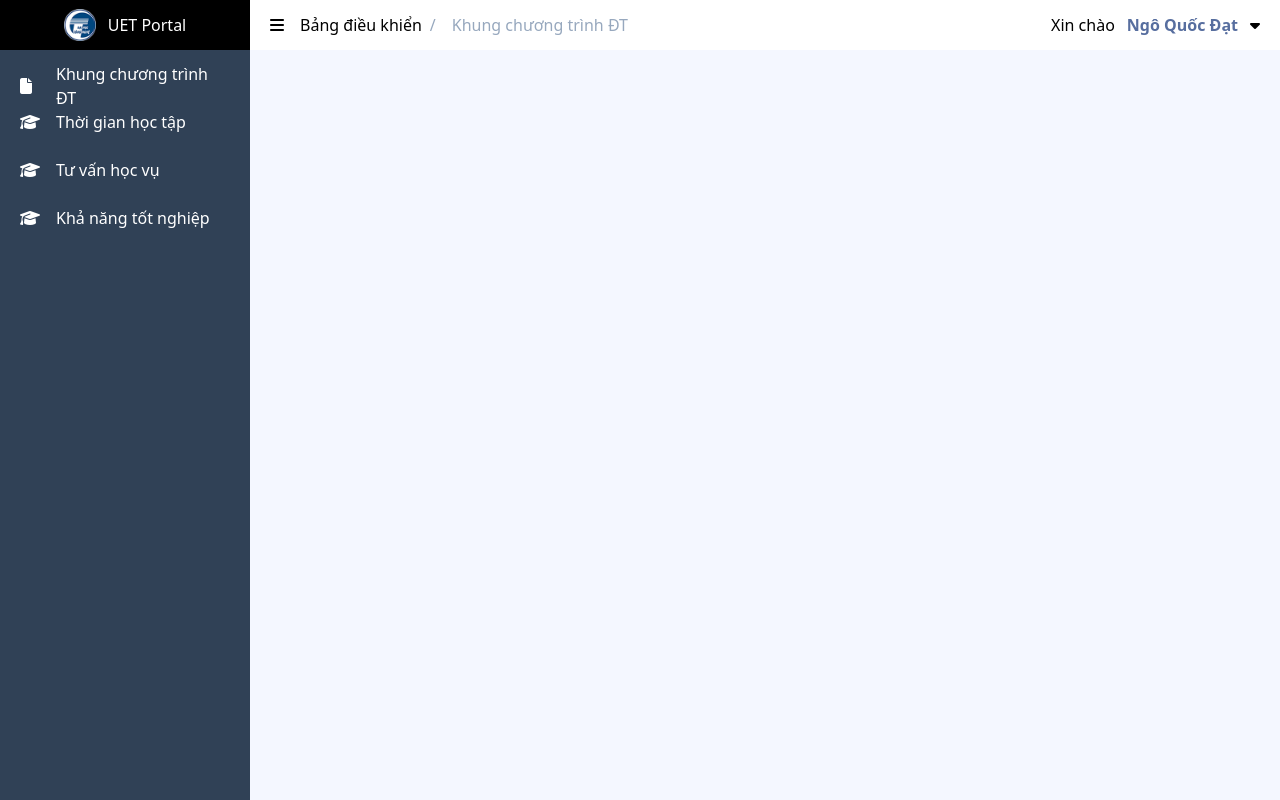
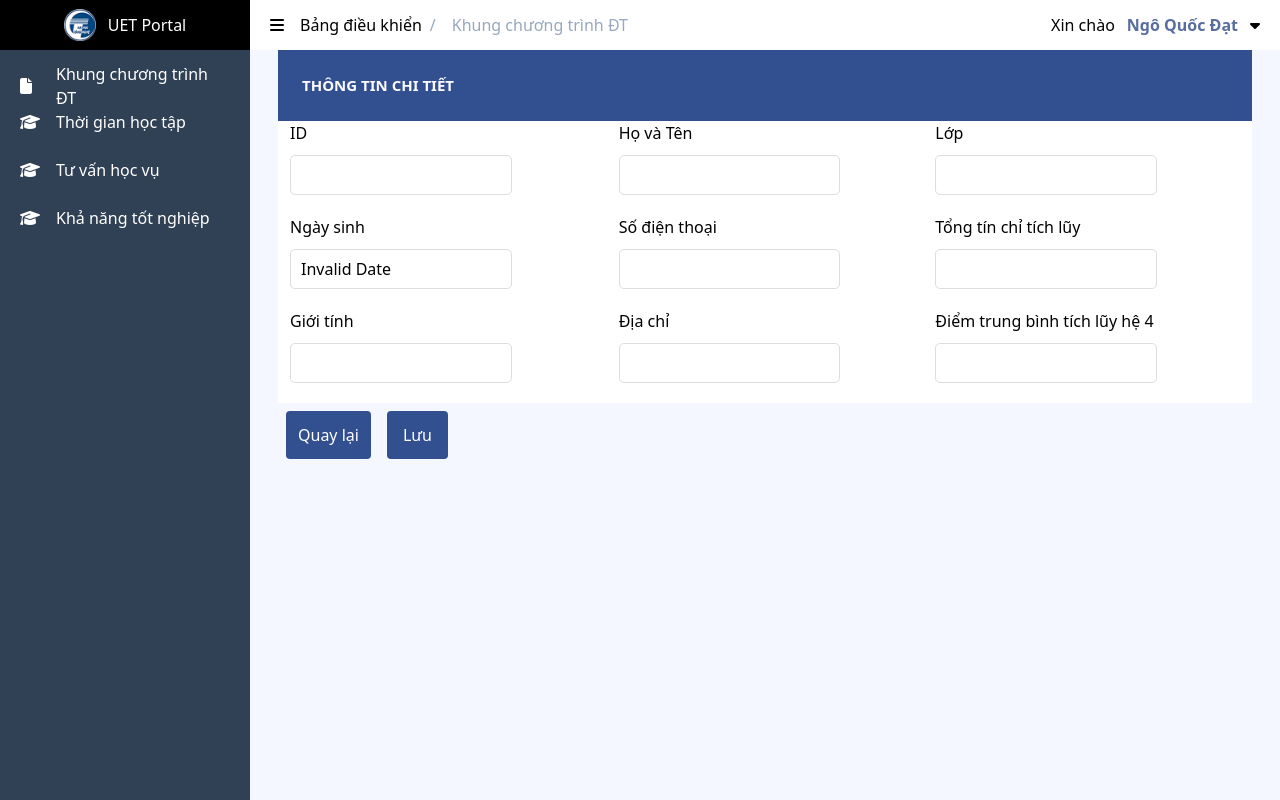
Before and after one commit to dat02092k1/KLTN_CVHT_ver1, a Vue app in the folder client/: page /student/details/1 in a window 1280 px wide. Built offline with nearby package versions, Linux system fonts and the light colour scheme; no server answers.

Commit message:
"call api get details student"

```diff
--- a/client/src/components/layout/TheMain.vue
+++ b/client/src/components/layout/TheMain.vue
@@ -8,12 +8,12 @@
       </div>
       <div class="table-content bg-[#ffffff]">
         <div class="filter-container p-6">
-          <div class="row grid grid-rows-2 font-bold">
+          <div class="row  font-bold">
             <label class="text-[14px] text-[#606266] leading-10" for=""
-              >Chương trình đào tạo</label
+              >Lớp học:</label
             >
             <label class="text-[14px] text-[#606266] leading-10" for=""
-              >Khoa học Máy tính chương trình chất lượng cao</label
+              >K64-C-CLC</label
             >
           </div>
         </div>
@@ -21,7 +21,7 @@
             <!--py-0 px-6 bg-[#fff]-->
             <div>
                 <div>
-                  <RouterLink class="bg-[#324f90] text-[#fff] p-2 rounded mx-2" to="/student/form">
+                  <RouterLink class="bg-[#324f90] text-[#fff] p-2 rounded m-2" to="/student/form">
                     Thêm sinh viên
                   </RouterLink>
       <RouterView />
@@ -86,13 +86,18 @@
                   </td>
                   <td>{{ item.gpa }}</td>
                   <td>{{ item.status }}</td>
-                  <td class="flex">
+                  <td class="grid grid-cols-2">
                     <div>
-                        <button>Xoa</button>
+                      <RouterLink :to="{ path: '/student/details/' + item._id }" >
+                        <button>
+                          <i class="fa-solid fa-circle-info text-yellow-400"></i>
+                        </button>
+                      </RouterLink>
+
                     </div>
                     <div>
                         <button>
-                            Edit
+                          <i class="fa-sharp fa-solid fa-delete-left text-red-500"></i>
                         </button>
                     </div>
                   </td>
--- a/client/src/router/index.js
+++ b/client/src/router/index.js
@@ -4,6 +4,8 @@ import AboutView from '../views/AboutView.vue'
 
 import TheMain from '../components/layout/TheMain.vue'
 import StudentDetails from '../views/student/StudentDetails.vue'
+import StudentForm from '../views/student/StudentForm.vue'
+
 import Login from '../views/login/Login.vue'
 
 const router = createRouter({
@@ -30,6 +32,11 @@ const router = createRouter({
       component: StudentDetails
     },
     {
+      path: '/student/details/:id',
+      name: 'student details',
+      component: StudentForm
+    },
+    {
       path: '/login',
       name: 'login',
       component: Login
--- a/client/src/stores/student.js
+++ b/client/src/stores/student.js
@@ -5,6 +5,7 @@ export const useStudentStore = defineStore({
   id: "student",
   state: () => ({
     data: [],
+    studentDetails:[],
     student: {
       studentId: '',
       name: '',
@@ -42,6 +43,15 @@ export const useStudentStore = defineStore({
         } catch (error) {
           console.error(error);
         }
+    },
+    async getStudentDetails(id) {
+      try {
+        const response = await axios.get(`http://localhost:8000/student/details/${id}`);
+        this.studentDetails = response.data.details;
+        console.log(this.studentDetails.studentId);
+      } catch (error) {
+        console.error(error);
+      }
     }
   },
 });
--- a/client/src/views/student/StudentDetails.vue
+++ b/client/src/views/student/StudentDetails.vue
@@ -102,7 +102,7 @@
 </template>
 
 <script>
-import { RouterLink, RouterView } from "vue-router";
+import { RouterLink, RouterView, useRoute } from "vue-router";
 import { useStudentStore } from "../../stores/student.js";
 
 export default {
--- a/client/src/views/student/StudentForm.vue
+++ b/client/src/views/student/StudentForm.vue
@@ -11,48 +11,48 @@
       <div class="form-column mx-3">
         <div class="form-group">
           <label>ID</label>
-          <input type="text" />
+          <input type="text" v-model="useStudent.studentDetails.studentId" />
         </div>
         <div class="form-group">
           <label>Ngày sinh</label>
-          <input type="text" />
+          <input type="text" v-model="formatBirthDate"/>
         </div>
 
         <div class="form-group">
           <label>Giới tính</label>
-          <input type="text" />
+          <input type="text" v-model="useStudent.studentDetails.gender"/>
         </div>
         <!-- Thêm các ô nhập liệu khác -->
       </div>
       <div class="form-column">
         <div class="form-group">
           <label> Họ và Tên</label>
-          <input type="text" />
+          <input type="text" v-model="useStudent.studentDetails.name" />
         </div>
         <div class="form-group">
           <label>Số điện thoại</label>
-          <input type="text" />
+          <input type="text" v-model="useStudent.studentDetails.phone"  />
         </div>
 
         <div class="form-group">
           <label>Địa chỉ</label>
-          <input type="text" />
+          <input type="text" v-model="useStudent.studentDetails.address"  />
         </div>
         <!-- Thêm các ô nhập liệu khác -->
       </div>
       <div class="form-column">
         <div class="form-group">
           <label>Lớp</label>
-          <input type="text" />
+          <input type="text" v-model="useStudent.studentDetails._class"  />
         </div>
         <div class="form-group">
           <label>Tổng tín chỉ tích lũy</label>
-          <input type="text" />
+          <input type="text" v-model="useStudent.studentDetails.total_creadits" />
         </div>
 
         <div class="form-group">
           <label>Điểm trung bình tích lũy hệ 4</label>
-          <input type="text" />
+          <input type="text" v-model="useStudent.studentDetails.gpa" />
         </div>
       </div>
     </form>
@@ -71,8 +71,41 @@
   </template>
 
   <script>
-  import { RouterLink, RouterView } from 'vue-router'
+  import { RouterLink, RouterView, useRoute } from 'vue-router'
+  import { useStudentStore } from "../../stores/student.js";
 
+  export default {
+  data() {
+    return {
+      student: {
+        studentId: '',
+        name: '',
+        phone: ''
+      },
+      useStudent: useStudentStore(),
+      id: useRoute().params.id
+    }
+  },
+  computed: {
+    formatBirthDate() {
+      return this.formatDate(this.useStudent.studentDetails.birthdate)
+    }
+  }
+  ,
+  mounted() {
+    this.useStudent.getStudentDetails(this.id);
+  },
+  methods: {
+    formatDate(dateString) {
+      const date = new Date(dateString);
+      return date.toLocaleDateString("default", {
+        day: "2-digit",
+        month: "2-digit",
+        year: "numeric",
+      });
+    },
+  }
+}
   </script>
   <style scoped>
     form {
```
